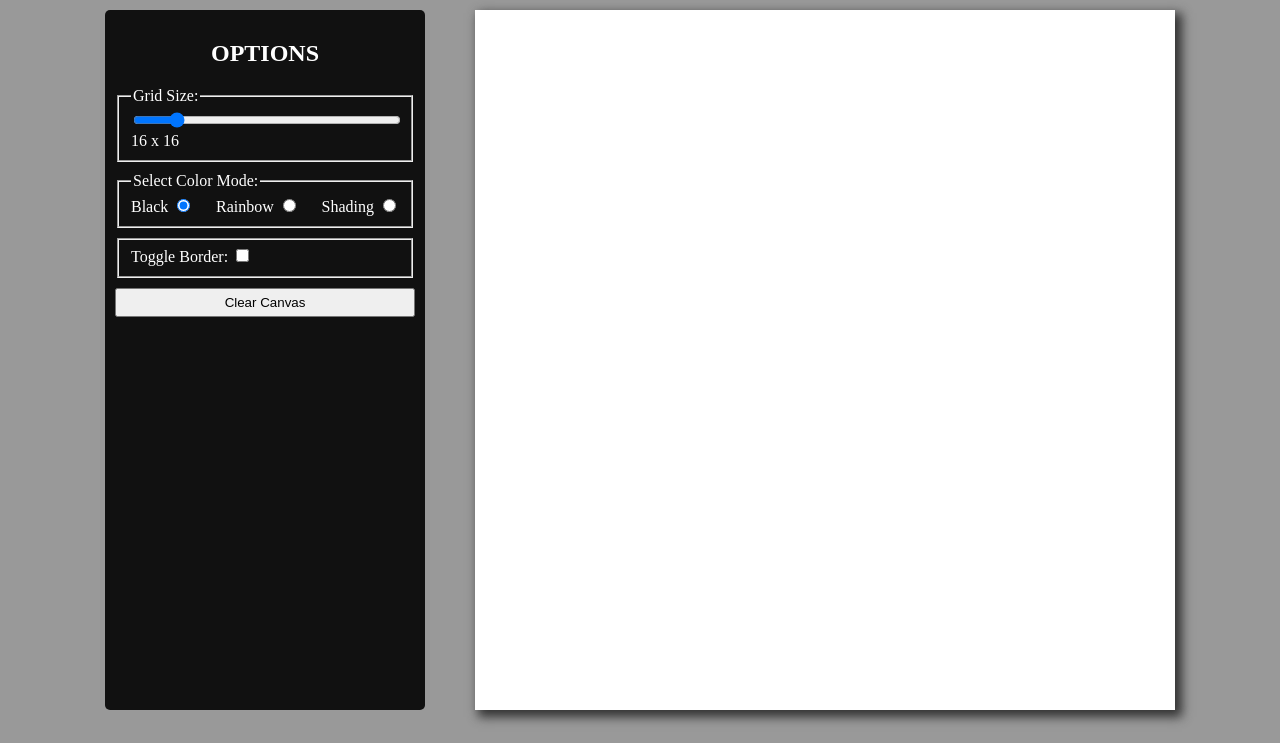
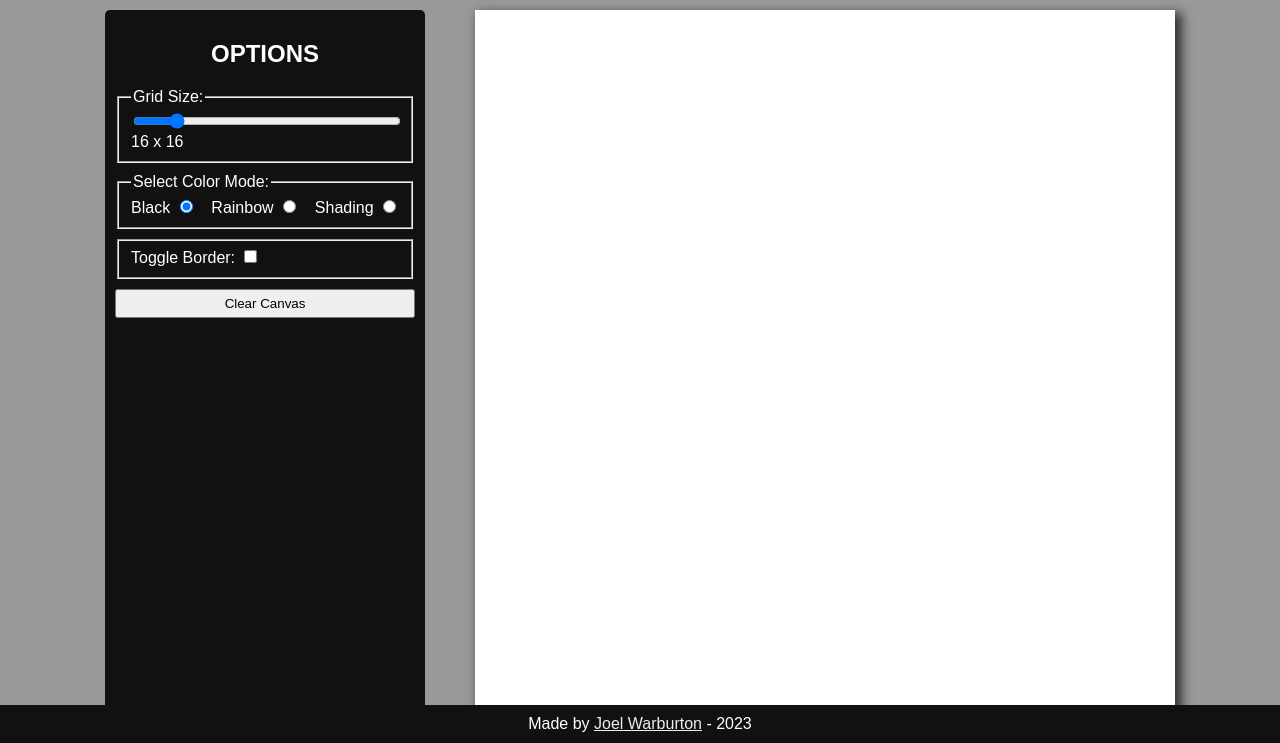
Before and after one commit to JoelSWarburton/etch-a-sketch, a website: page index.html in a window 1280 px wide. Shown: the part 57-800 px from the top of the page. Drawn offline with Linux system fonts and the light colour scheme.

Commit message:
Add footer to index. Update README

```diff
--- a/index.html
+++ b/index.html
@@ -56,6 +56,10 @@
       </div>
       <div id="canvas"></div>
     </div>
+    <footer>
+      Made by <a href="https://github.com/JoelSWarburton">Joel Warburton</a> -
+      2023
+    </footer>
     <script src="./script.js"></script>
   </body>
 </html>
--- a/style.css
+++ b/style.css
@@ -1,6 +1,7 @@
 body {
   background-color: #999;
   margin: 0;
+  font-family: Arial, Helvetica, sans-serif;
 }
 
 header {
@@ -92,3 +93,18 @@ h2 {
   width: 100%;
   padding: 5px;
 }
+
+footer {
+  background-color: #111;
+  color: #fff;
+  padding: 10px;
+  position: absolute;
+  text-align: center;
+  bottom: 0;
+  width: 100vw;
+  box-sizing: border-box;
+}
+
+a {
+  color: #eee;
+}
```
Also changed, not shown: README.md.
